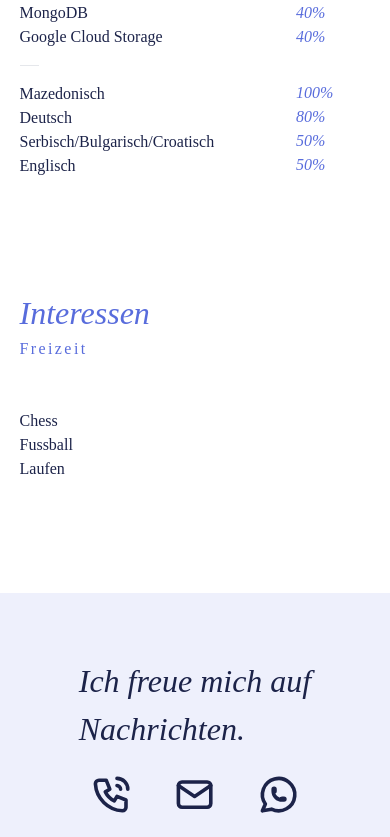
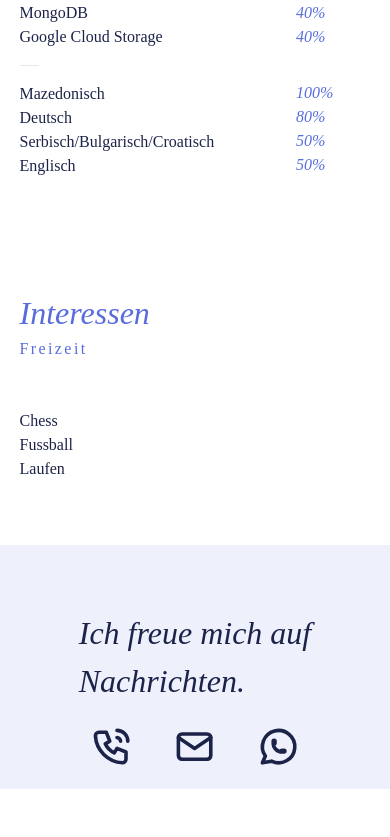
Before and after one commit to kiril-lab/Lebenslauf, a Next.js app: page / in a window 390 px wide. Shown: the part 2743-3580 px from the top of the page. After the commit the page ends 3532 px from the top, so only its background shows below. Built offline with nearby package versions, Linux system fonts and the light colour scheme.

Commit message:
fixed some bug

```diff
--- a/components/SecondComponent.tsx
+++ b/components/SecondComponent.tsx
@@ -22,7 +22,7 @@ function SecondComponent() {
       </div>
       <div
         id="ausbildung"
-        className="flex pt-[4rem] pb-[4rem] pl-[5%] pr-[5%] sm-s:pl-[10%] sm-s:pr-[10%] lg:pl-[20%] lg:pr-[20%]"
+        className="flex pt-[4rem] pb-[4rem] pl-[5%] pr-[5%] sm-s:pl-[10%] lg:pl-[20%] lg:pr-[20%]"
       >
         <div className="flex-col lg:pr-[10rem]">
           <div className="italic text-[32px] w-[50%] text-[#586cdc] font-['amatic_scregular']">
@@ -133,7 +133,7 @@ function SecondComponent() {
         </div>
         <div>Chess</div>
         <div>Fussball</div>
-        <div className="pb-[3rem]">Laufen</div>
+        <div className="lg:pb-[3rem]">Laufen</div>
       </div>
       <div className="flex justify-center items-center text-start  lg:justify-start flex-col lg:flex-row bg-[#eef0fc] pt-[4rem] w-[100%] lg:pl-[20%]">
         <div className="italic text-[32px] font-['amatic_scregular'] lg:p-10">
```
